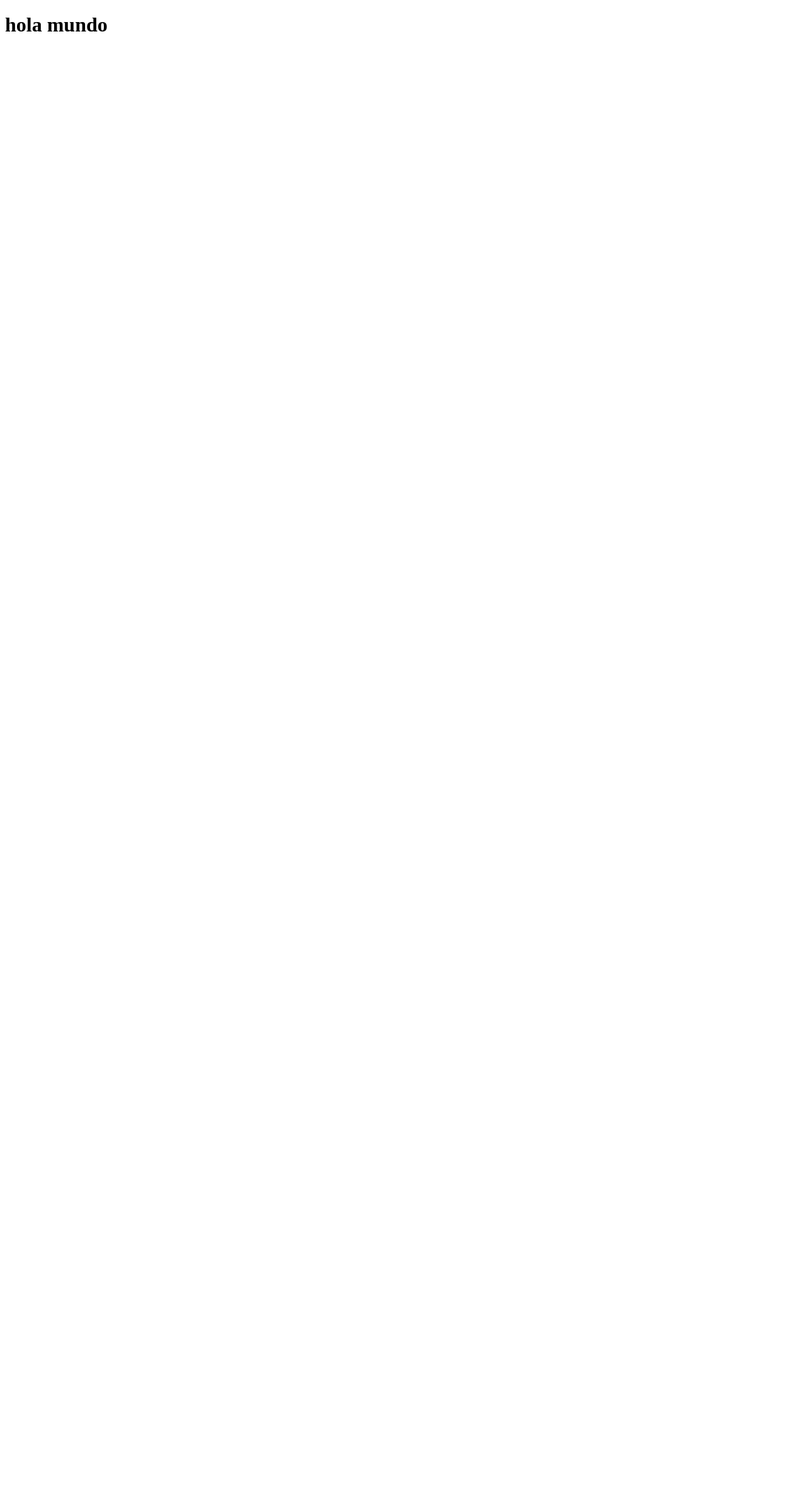
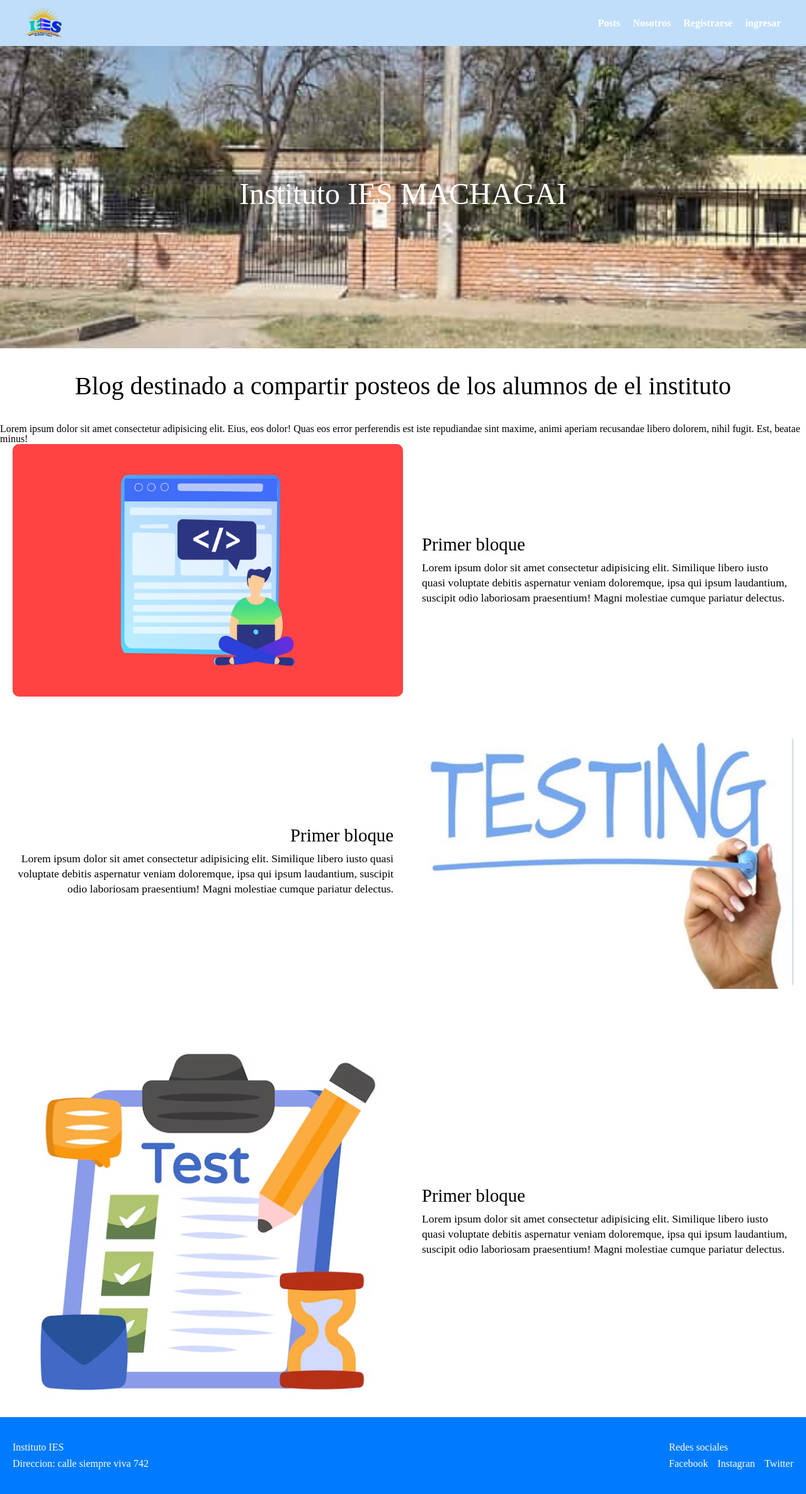
Before and after one commit to Denguesito/blog-instituto, a Django app: page / in a window 1280 px wide. Before the commit the page is almost empty. Shown: the whole page at 63% size. Before the commit the page ends 50 px from the top, so only its background shows below. Run offline with Django 5.2, Linux system fonts and the light colour scheme.

Commit message:
Creacion de la pagina principal de institudo trabajando con base y index

```diff
--- /dev/null
+++ b/static/css/index.css
@@ -0,0 +1,108 @@
+.page-title {
+    text-align: center;
+    margin: 40px 0;
+    font-size: 2.5rem;
+}
+
+/*Seccion de caracteristicas */
+
+.feature {
+    display: flex;
+    flex-direction: column;
+    gap: 60px;
+    padding: 0 20px;
+}
+
+/*Cada bloque de imagenes + texto */
+
+.feature-item {
+    display: flex;
+    align-items: center;
+    gap: 30px;
+}
+.feature-item2 {
+    display: flex;
+    align-items: center;
+    gap: 30px;
+    flex-direction: row-reverse;
+}
+.feature-item img {
+    width: 50%;
+    height: auto;
+    border-radius: 10px;
+}
+
+.feature-item2 img {
+    width: 50%;
+    height: auto;
+    border-radius: 10px;
+}
+
+/*Textos*/
+
+.feature-text {
+    width: 50%;
+}
+
+.feature-text h2 {
+    margin-bottom: 10px;
+    font-size: 1.8rem;
+}
+
+.feature-text p {
+    font-size: 1.1rem;
+    line-height: 1.5rem;
+}
+
+/* texto a la derecha*/
+
+.feature-text.rigth {
+   order: 2;
+   text-align: left;
+}
+
+/* text a la izquierda */
+
+.feature-text.left {
+    order: 1;
+    text-align: right;
+}
+
+/*para las imagenes si estan de lado derecho o izquierdo*/
+
+.feature-text.rigth + img {
+    order: 1;
+}
+
+.feature-text.left + img {
+    order: 2;
+}
+
+@media(max-width: 768px){
+    .feature-item{
+        flex-direction: column;
+    }
+
+    .feature-item2 {
+        flex-direction: column;
+    }
+
+    .feature-text{
+        width: 100%;
+        text-align: center !important;
+    }
+
+    .feature-item
+
+    .feature-item img {
+        width: 100%;
+    }
+
+    .page-title {
+        font-size: 2rem;
+    }
+
+    .feature-text h2 {
+        font-size: 1.5rem;
+    }
+}
--- /dev/null
+++ b/static/css/reset.css
@@ -0,0 +1,48 @@
+/* http://meyerweb.com/eric/tools/css/reset/
+   v2.0 | 20110126
+   License: none (public domain)
+*/
+
+html, body, div, span, applet, object, iframe,
+h1, h2, h3, h4, h5, h6, p, blockquote, pre,
+a, abbr, acronym, address, big, cite, code,
+del, dfn, em, img, ins, kbd, q, s, samp,
+small, strike, strong, sub, sup, tt, var,
+b, u, i, center,
+dl, dt, dd, ol, ul, li,
+fieldset, form, label, legend,
+table, caption, tbody, tfoot, thead, tr, th, td,
+article, aside, canvas, details, embed,
+figure, figcaption, footer, header, hgroup,
+menu, nav, output, ruby, section, summary,
+time, mark, audio, video {
+	margin: 0;
+	padding: 0;
+	border: 0;
+	font-size: 100%;
+	font: inherit;
+	vertical-align: baseline;
+}
+/* HTML5 display-role reset for older browsers */
+article, aside, details, figcaption, figure,
+footer, header, hgroup, menu, nav, section {
+	display: block;
+}
+body {
+	line-height: 1;
+}
+ol, ul {
+	list-style: none;
+}
+blockquote, q {
+	quotes: none;
+}
+blockquote:before, blockquote:after,
+q:before, q:after {
+	content: '';
+	content: none;
+}
+table {
+	border-collapse: collapse;
+	border-spacing: 0;
+}
--- /dev/null
+++ b/static/css/styles.css
@@ -0,0 +1,152 @@
+* {
+    margin: 0;
+    padding: 0;
+    box-sizing: border-box;
+}
+
+header {
+    background-color: #C0DEFA;
+    padding: 10px 40px;
+    display: flex;
+    justify-content: space-between;
+    max-width: 100%;
+}
+
+nav {
+    display: flex;
+    justify-content: space-between;
+    align-items: center;
+}
+
+.logo img {
+   height: 50px;
+   width: auto;
+}
+
+.nav-links {
+    list-style: none;
+    display: flex;
+    gap: 20px;
+}
+
+
+.nav-links li a {
+    text-decoration: none;
+    color: white;
+    font-weight: bold;
+    transition: color 0.3s;
+}
+
+nav-links li a:hover {
+    color: #007BFF;
+}
+
+
+/*BANER*/
+
+.banner {
+    background: url("../img/banner.jpg") no-repeat center/cover;
+    color: white;
+    height: 60vh;
+    display: flex;
+    align-items: center;
+    justify-content: center;
+    text-align: center;
+    padding: 0 20px;
+}
+
+.banner-content h1 {
+    font-size: 3rem;
+    margin-bottom: 10px;
+
+}
+
+
+/*footer*/
+
+footer{
+    background-color: #007BFF;
+    color: #fff;
+    padding: 40px 20px;
+}
+
+.footer-container {
+    display: flex;
+    justify-content: space-between;
+    align-items: center;
+    flex-wrap: wrap;
+    max-width: 100%;
+    margin: 0 auto;
+    gap:  20px;
+}
+
+.footer-container h3 {
+    margin-bottom: 10px;
+}
+
+.footer-social ul {
+    text-decoration: none;
+    padding: 0;
+    display: flex;
+    gap: 15px;
+}
+
+.footer-social li a {
+    text-decoration: none;
+    color: #fff;
+    transition: color 0.3s;
+}
+
+.footer-social li a:hover {
+    color: #C0DEFA;
+}
+
+
+
+
+
+
+/* ==== Responsivo === */
+
+@media (max-width: 768px) {
+    nav {
+        flex-direction: column;
+        align-content: center;
+    }
+
+    .nav-links {
+        flex-direction: column;
+        gap: 10px;
+        margin-top: 15px;
+    }
+
+    .logo img {
+        height: 40px;
+    }
+
+    /*banner*/
+
+    .banner{
+        height: 40vh;
+        padding: 20px;
+    }
+
+    .banner-content h1 {
+        font-size: 2rem;
+    }
+
+    .banner-content p {
+        font-size: 1rem;
+    }
+
+    /*footer*/
+    .footer-container{
+        flex-direction: column;
+        text-align: center
+    };
+
+    .footer-social {
+        margin-top: 20px;
+    }
+
+}
--- a/templates/base.html
+++ b/templates/base.html
@@ -1,12 +1,61 @@
 {% load static %}
 <!DOCTYPE html>
 <html lang="es">
-<head>
-    <meta charset="UTF-8">
-    <meta name="viewport" content="width=device-width, initial-scale=1.0">
-    <title>blog instituto</title>
-</head>
-<body>
-    <h1>hola mundo</h1>
-</body>
+  <head>
+    <meta charset="UTF-8" />
+    <meta name="viewport" content="width=device-width, initial-scale=1.0" />
+    <link rel="stylesheet" href="{% static 'css/reset.css' %}"/>
+    <link rel="stylesheet" href="{% static 'css/styles.css' %}" />
+    <link rel="stylesheet" href="{% static 'css/index.css' %}" />
+    <title>BLOG IES MACHAGAI</title>
+  </head>
+  <body>
+    <header>
+        <!--Logo-->
+      <div class="logo">
+        <a href="{% url 'index'%}">
+          <img src="{% static 'img/Logo.png' %}" alt="Logo del instituto IES" />
+        </a>
+      </div>
+
+      <!--Menu-->
+      <nav>
+        <ul class="nav-links">
+          <li><a href="{% url 'blog:lista_articulos'%}">Posts</a></li>
+          <li><a href="{% url 'contacto' %}">Nosotros</a></li>
+          <li><a href="">Registrarse</a></li>
+          <li><a href="">ingresar</a></li>
+        </ul>
+
+      </nav>
+    </header>
+    <section class="banner">
+        <div class="banner-content">
+            <h1>Instituto IES MACHAGAI</h1>
+        </div>
+    </section>
+
+    <main>
+        {% block contenido %}
+        {% endblock contenido %}
+    </main>
+
+    <footer>
+        <div class="footer-container">
+            <div class="footer-info">
+                <h3>Instituto IES</h3>
+                <p>Direccion: calle siempre viva 742</p>
+            </div>
+
+            <div class="footer-social">
+                <h3>Redes sociales</h3>
+                <ul>
+                    <li><a href="#">Facebook</a></li>
+                    <li><a href="#">Instagran</a></li>
+                    <li><a href="#">Twitter</a></li>
+                </ul>
+            </div>
+        </div>
+    </footer>
+  </body>
 </html>
--- a/templates/index.html
+++ b/templates/index.html
@@ -1,9 +1,54 @@
 {% extends "base.html" %}
+{% load static %}
+{% block contenido %}
+<h2 class="page-title">
+  Blog destinado a compartir posteos de los alumnos de el instituto
+</h2>
+<p>
+  Lorem ipsum dolor sit amet consectetur adipisicing elit. Eius, eos dolor! Quas
+  eos error perferendis est iste repudiandae sint maxime, animi aperiam
+  recusandae libero dolorem, nihil fugit. Est, beatae minus!
+</p>
 
-{% load static %}
+<section class="feature">
+  <div class="feature-item">
+    <img src="{% static 'img/prueva1.png' %}" alt="imgen 1" />
+    <div class="feature-text right">
+      <h2>Primer bloque</h2>
+      <p>
+        Lorem ipsum dolor sit amet consectetur adipisicing elit. Similique
+        libero iusto quasi voluptate debitis aspernatur veniam doloremque, ipsa
+        qui ipsum laudantium, suscipit odio laboriosam praesentium! Magni
+        molestiae cumque pariatur delectus.
+      </p>
+    </div>
+  </div>
 
-{% block contenido %}
+  <div class="feature-item2">
+    <img src="{% static 'img/prueva2.webp' %}" alt="imgen 2" />
+    <div class="feature-text left">
+      <h2>Primer bloque</h2>
+      <p>
+        Lorem ipsum dolor sit amet consectetur adipisicing elit. Similique
+        libero iusto quasi voluptate debitis aspernatur veniam doloremque, ipsa
+        qui ipsum laudantium, suscipit odio laboriosam praesentium! Magni
+        molestiae cumque pariatur delectus.
+      </p>
+    </div>
+  </div>
 
-
+  <div class="feature-item">
+    <img src="{% static 'img/prueva3.jpg' %}" alt="imgen 3" />
+    <div class="feature-text right">
+      <h2>Primer bloque</h2>
+      <p>
+        Lorem ipsum dolor sit amet consectetur adipisicing elit. Similique
+        libero iusto quasi voluptate debitis aspernatur veniam doloremque, ipsa
+        qui ipsum laudantium, suscipit odio laboriosam praesentium! Magni
+        molestiae cumque pariatur delectus.
+      </p>
+    </div>
+  </div>
+</section>
 
 {% endblock contenido %}
```
Also changed, not shown: media/imagenes/banner.jpg (added), static/img/Logo.png (added), static/img/banner.jpg (added), static/img/prueva1.png (added), static/img/prueva2.webp (added), static/img/prueva3.jpg (added), templates/blog/crear_articulo.html (added), templates/blog/detalle_articulo.html (added), templates/blog/editar_articulo.html (added), templates/blog/eliminar_articulo.html (added), templates/blog/lista_articulos.html (added).
